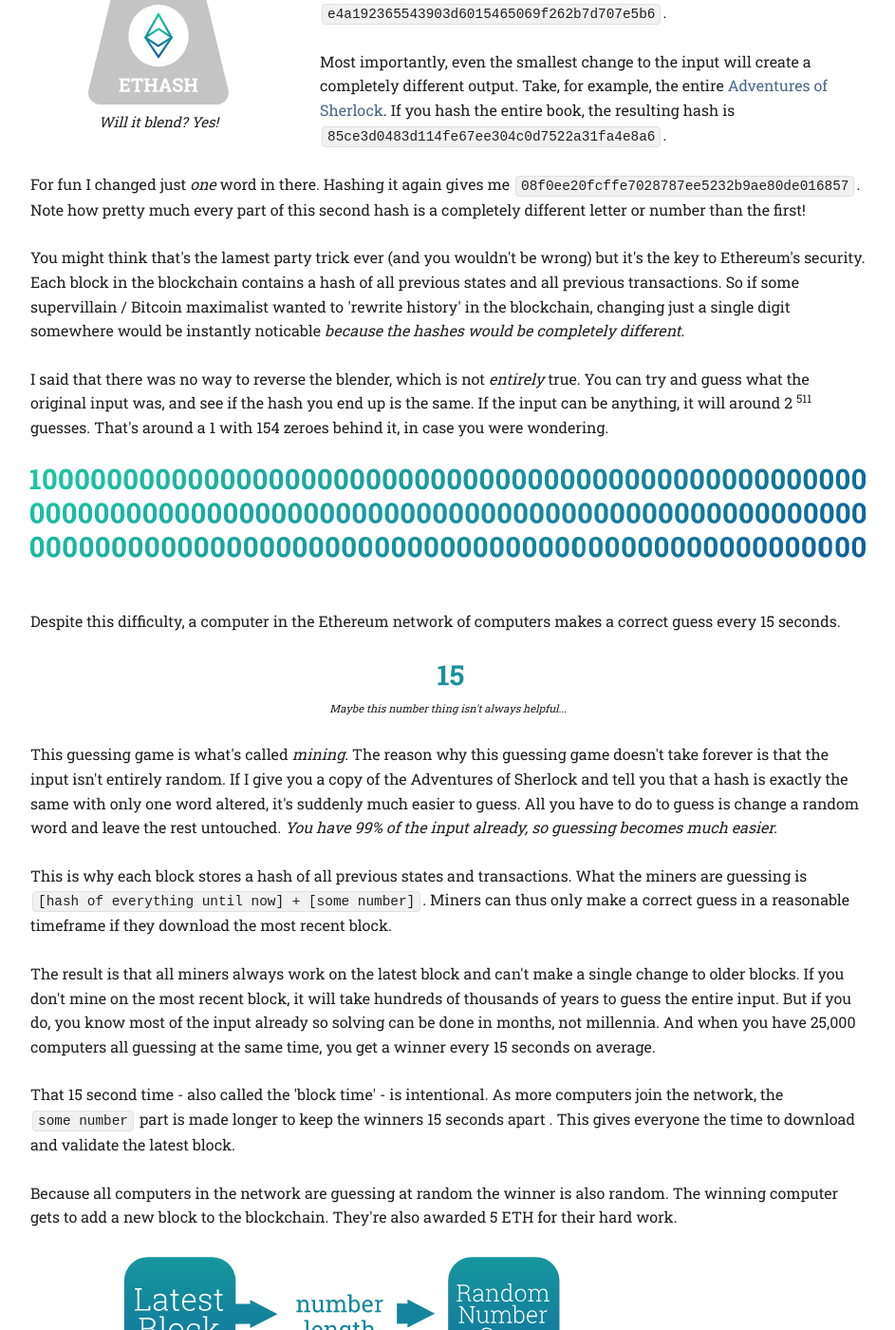
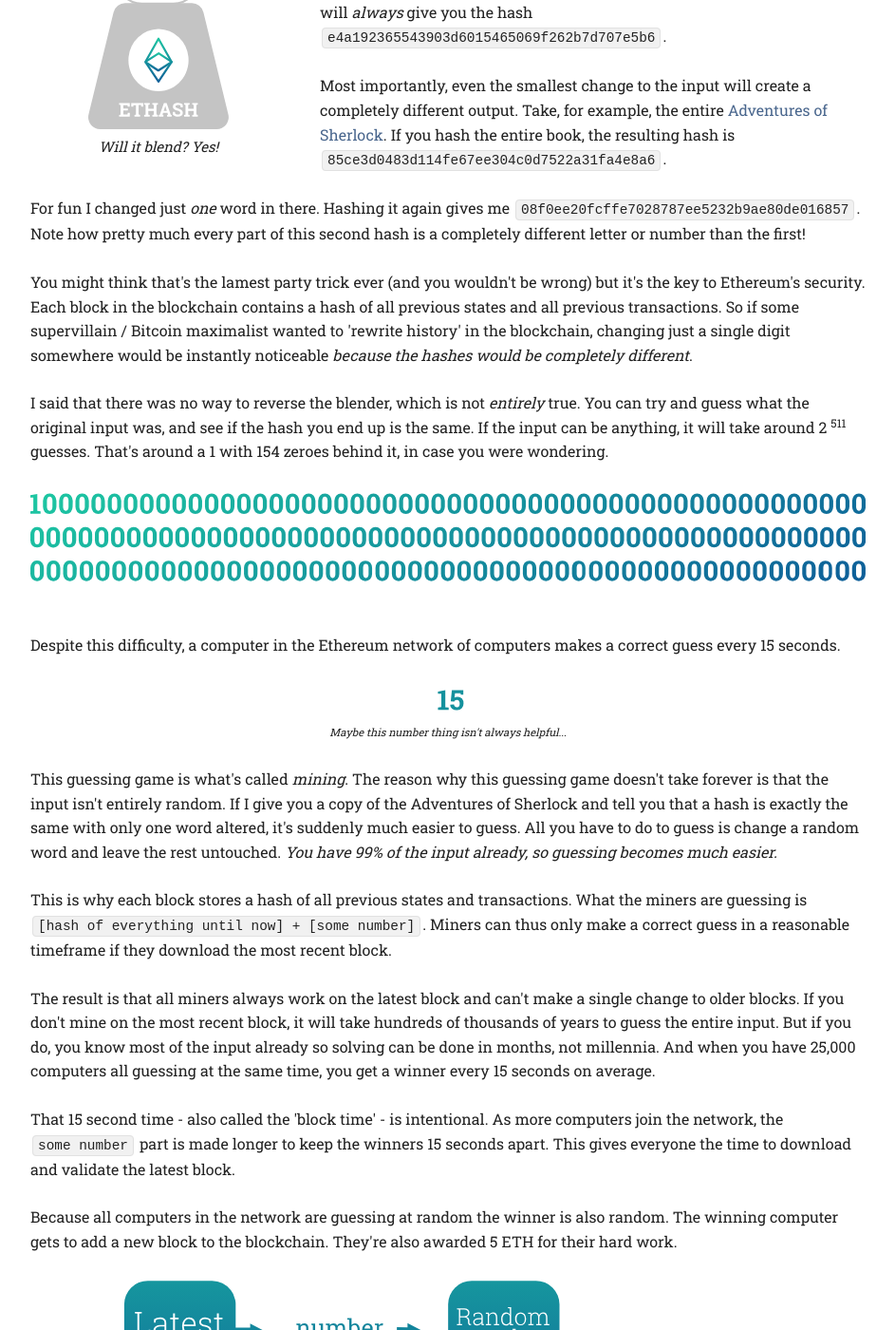
Before and after one commit to vdveen/vdveen.github.io, a Jekyll site: the page ethereum.html, which Jekyll copies as it is, in a window 1280 px wide and 1400 px high, scrolled down 6581 px. Shown: the whole window at 95% size, without its empty margins (168-1111 px from the left). Built offline with Jekyll 4.4.1, drawn with Linux system fonts in a browser that asks for light colours; some web fonts are replaced; some of the changed text lies outside the part shown.

Commit message:
Wasox's Fixes pt 2

```diff
--- a/ethereum.html
+++ b/ethereum.html
@@ -316,10 +316,10 @@
         <p>You might think that&#39;s the lamest party trick ever (and you wouldn&#39;t be wrong) but it&#39;s the key to Ethereum&#39;s
           security. Each block in the blockchain contains a hash of all previous states and all previous transactions. So
           if some supervillain / Bitcoin maximalist wanted to &#39;rewrite history&#39; in the blockchain, changing just
-          a single digit somewhere would be instantly noticable <em>because the hashes would be completely different</em>.</p>
+          a single digit somewhere would be instantly noticeable <em>because the hashes would be completely different</em>.</p>
 
         <p>I said that there was no way to reverse the blender, which is not <em>entirely</em> true. You can try and guess what
-          the original input was, and see if the hash you end up is the same. If the input can be anything, it will around
+          the original input was, and see if the hash you end up is the same. If the input can be anything, it will take around
           2
           <sup>511</sup> guesses. That&#39;s around a 1 with 154 zeroes behind it, in case you were wondering.</p>
 
@@ -344,7 +344,7 @@
           But if you do, you know most of the input already so solving can be done in months, not millennia. And when you
           have 25,000 computers all guessing at the same time, you get a winner every 15 seconds on average. </p>
 
-        <p>That 15 second time - also called the 'block time' - is intentional. As more computers join the network, the <code>some number</code>          part is made longer to keep the winners 15 seconds apart . This gives everyone the time to download and validate
+        <p>That 15 second time - also called the 'block time' - is intentional. As more computers join the network, the <code>some number</code>          part is made longer to keep the winners 15 seconds apart. This gives everyone the time to download and validate
           the latest block. </p>
 
         <p>Because all computers in the network are guessing at random the winner is also random. The winning computer gets
```
Also changed, not shown: other parts of ethereum.html (+5 -5 lines).
